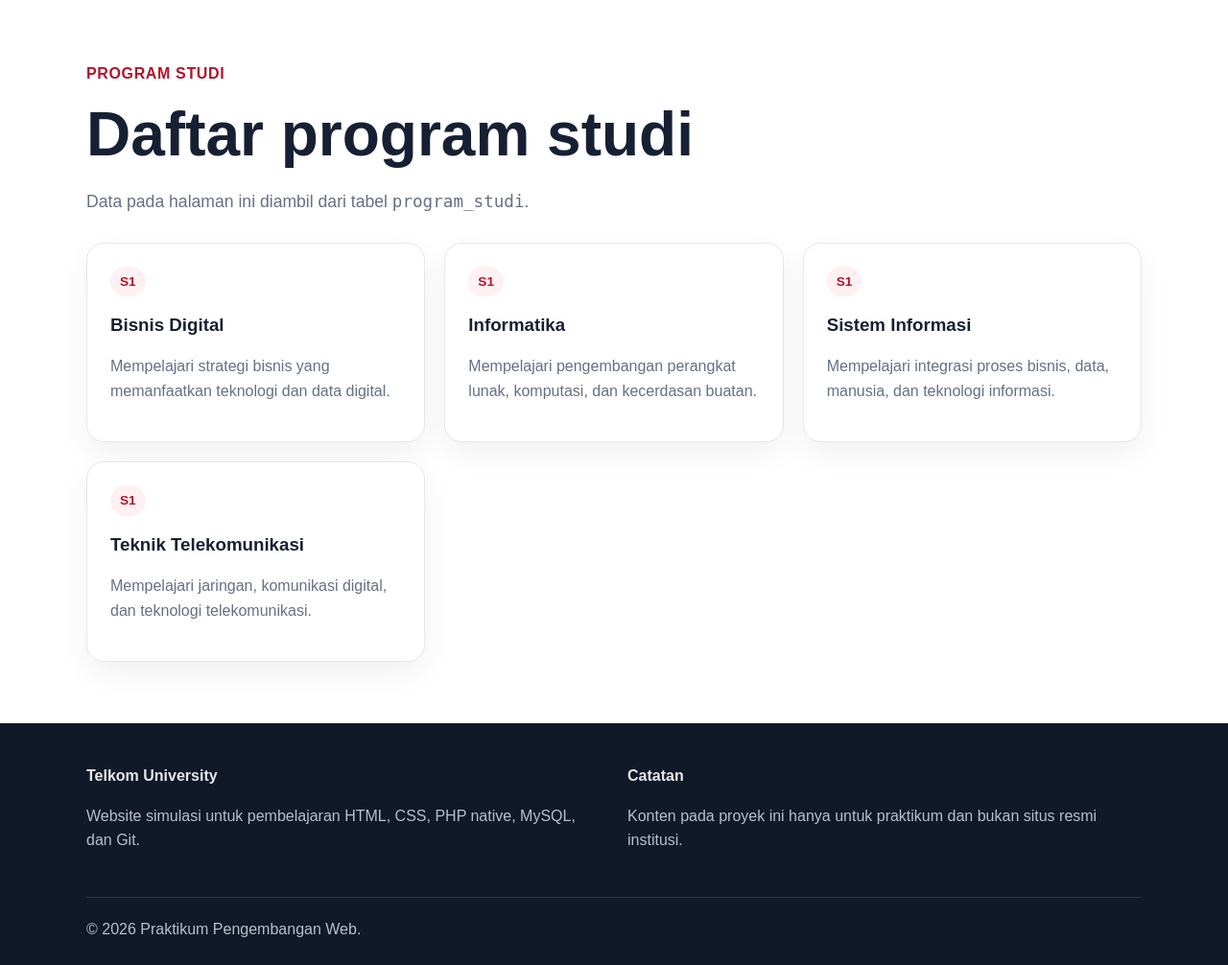
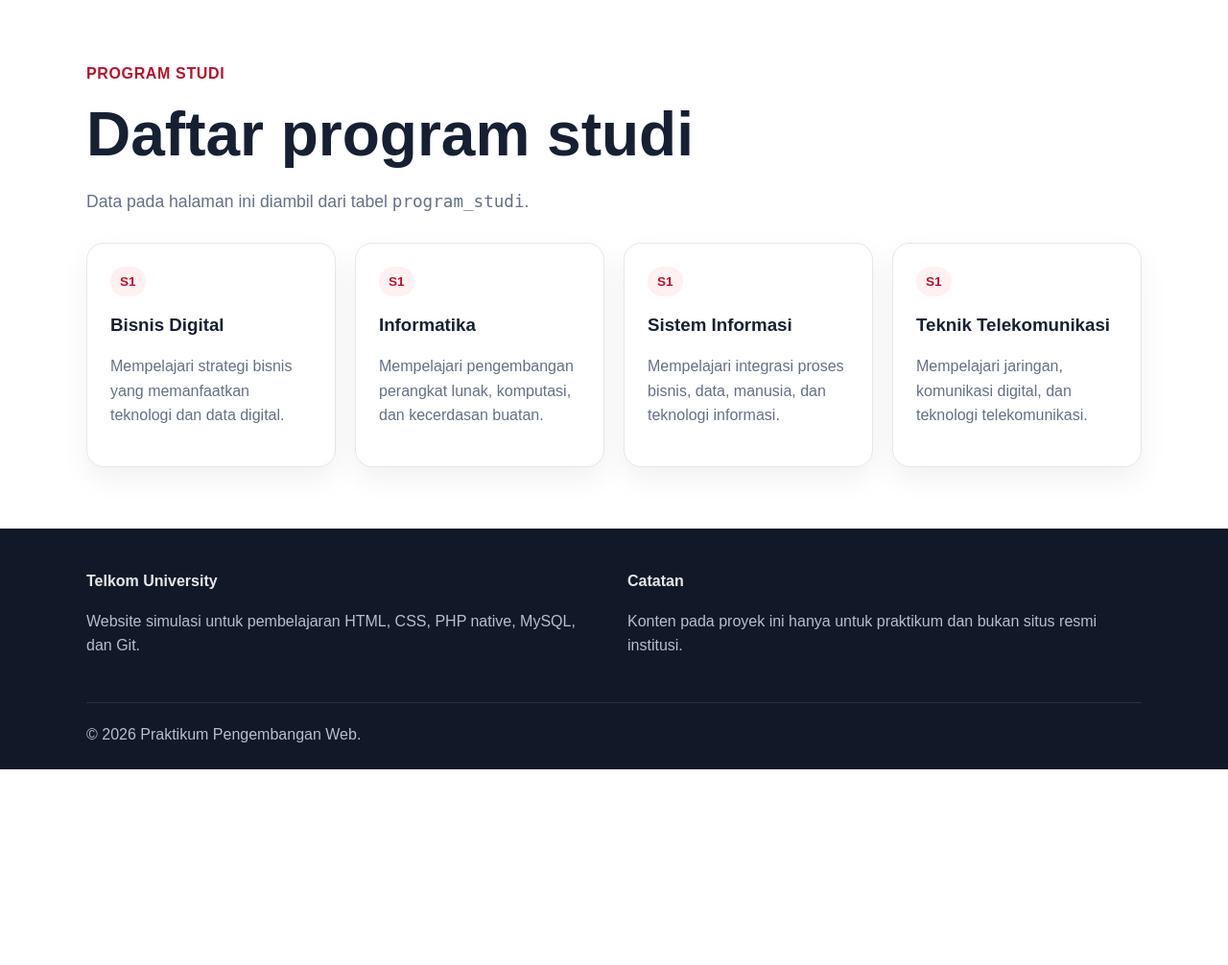
Before and after one commit to IbnatySalsabilaLirabbiha/telkom-company-profile, a PHP site: page /programs.php in a window 1280 px wide. Shown: the part 77-1083 px from the top of the page at 96% size. After the commit the page ends 879 px from the top, so only its background shows below. Run offline with PHP 8.4, Linux system fonts and the light colour scheme; data comes from the database, SQL or seed files in the repository.

Commit message:
style: sesuaikan tampilan grid program studi menjadi 4 kolom

```diff
--- a/assets/css/style.css
+++ b/assets/css/style.css
@@ -67,6 +67,7 @@ h2 { font-size: 2rem; margin-top: 0; }
 .section-soft { background: var(--soft); }
 .section-heading { margin-bottom: 28px; }
 .grid-3 { display: grid; grid-template-columns: repeat(3, 1fr); gap: 20px; }
+.grid-4 { display: grid; grid-template-columns: repeat(4, 1fr); gap: 20px; }
 .grid-2 { display: grid; grid-template-columns: repeat(2, 1fr); gap: 20px; }
 .card p { color: var(--muted); }
 .badge { display: inline-block; padding: 5px 10px; border-radius: 999px; background: #fff0f2; color: var(--primary); font-size: .85rem; font-weight: 700; }
@@ -95,6 +96,6 @@ th { background: var(--soft); }
 
 @media (max-width: 820px) {
     .nav-wrap { align-items: flex-start; flex-direction: column; padding: 16px 0; }
-    .hero-grid, .grid-3, .grid-2, .footer-grid { grid-template-columns: 1fr; }
+    .hero-grid, .grid-4, .grid-3, .grid-2, .footer-grid { grid-template-columns: 1fr; }
     .hero { padding: 50px 0; }
 }
--- a/programs.php
+++ b/programs.php
@@ -11,7 +11,7 @@ require 'includes/header.php';
             <h1>Daftar program studi</h1>
             <p class="lead">Data pada halaman ini diambil dari tabel <code>program_studi</code>.</p>
         </div>
-        <div class="grid-3">
+        <div class="grid-4">
             <?php while ($row = $result->fetch_assoc()): ?>
                 <article class="card">
                     <span class="badge"><?= htmlspecialchars($row['jenjang']) ?></span>
```
